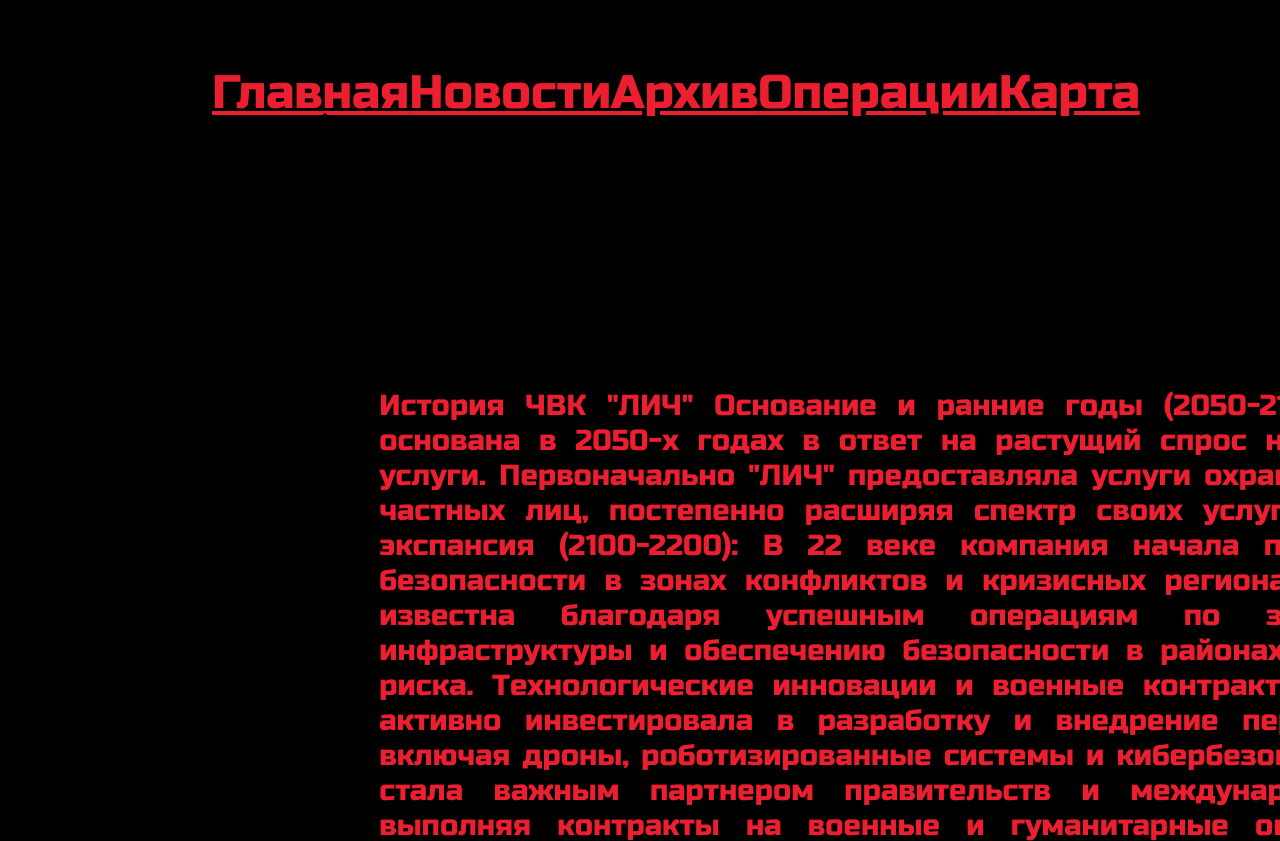
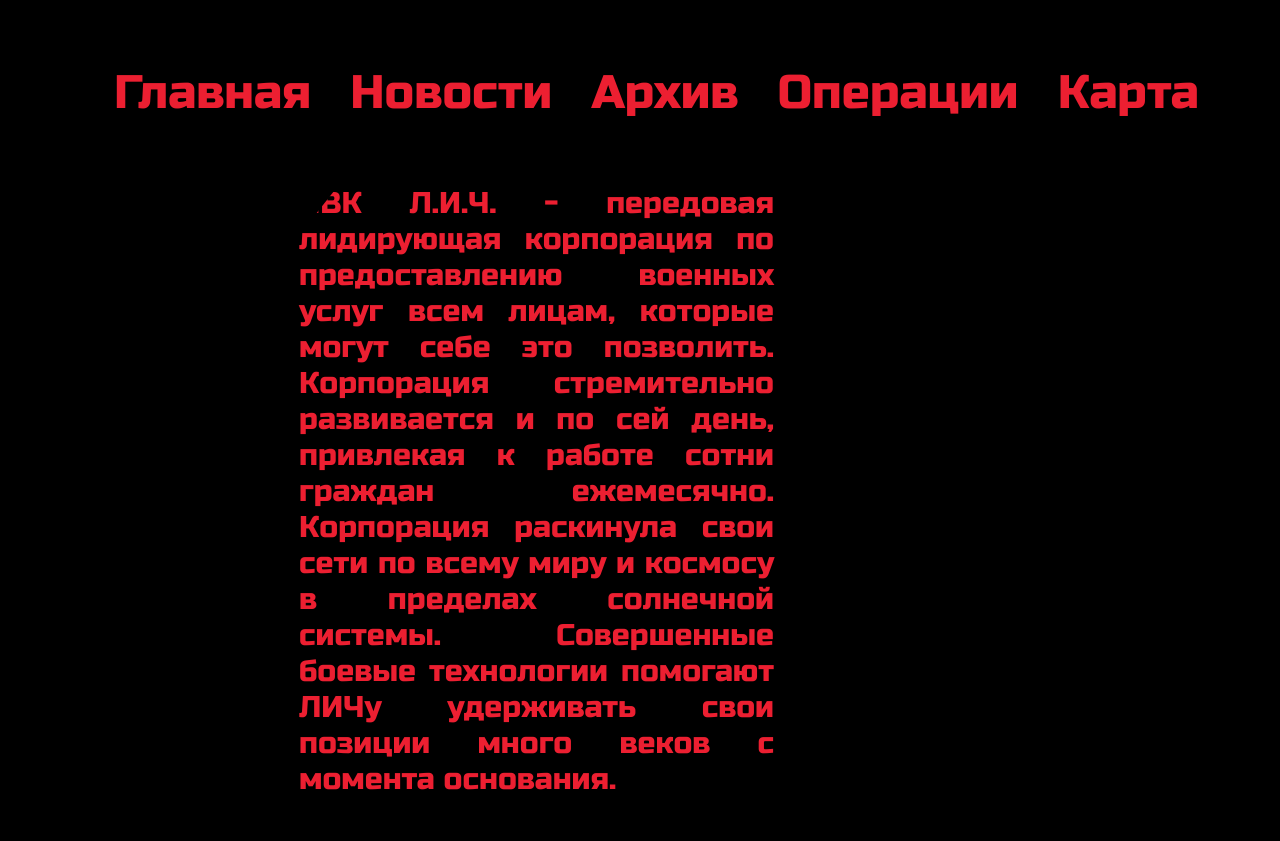
Before and after one commit to Whaleloooool/LICH, a plain HTML site: page index_5_archive.html in a window 1280 px wide. Shown: the top 841 px of the page. Drawn offline with Linux system fonts and the light colour scheme.

Commit message:
Update index_5_archive.html

```diff
--- a/index_5_archive.html
+++ b/index_5_archive.html
@@ -4,32 +4,27 @@
     <meta charset="UTF-8">
     <meta http-equiv="X-UA-Compatible" content="IE=edge">
     <meta name="viewport" content="width=device-width, initial-scale=1.0">
-    <title>PMC LICH ARCHIVE</title>
+    <title>PMC LICH MAIN MENU</title>
     <link href="style_CSS.css" rel="stylesheet" type="text/css">
     <style>
         @import url('https://fonts.googleapis.com/css2?family=Russo+One&display=swap');
-        body {
-            background-image: url(Whaleloooool.github.io/LICH/images/craiyon_224304_futuristic_skyscraper_in_rainy_night_and_cyberpunk_style_and_red_tones);
-            background-position: left bottom;
-            background-size: cover;
-            background-repeat: no-repeat;
-            background-attachment: fixed;
-        }
     </style>
 </head>
 <body>
-    <div class="frame_win" id="archive_id">
+    <div class="fon">
+    <div class="frame_win">
         <div class="header">
             <div class="left_corner"></div>
                 <div class="header_rect">
-                <a href="index_3_main_menu.html" class="main_menu_link">Главная</a>
-                <a href="index_4_news.html" class="news_link">Новости</a>
-                <a href="index_5_archive.html" class="archive_link">Архив</a>
-                <a href="index_6_operations.html" class="operations_link">Операции</a>
-                <a href="index_7_map.html" class="map_link">Карта</a>
-            </div>
+                    <a href="index_3_main_menu.html" class="navig main_menu_link">Главная</a>
+                    <a href="index_4_news.html" class="navig news_link">Новости</a>
+                    <a href="index_5_archive.html" class="navig archive_link">Архив</a>
+                    <a href="index_6_operations.html" class="navig operations_link">Операции</a>
+                    <a href="index_7_map.html" class="navig map_link">Карта</a>
+                </div>
             <div class="right_corner"></div>
         </div>
+
         <div class="left_main_corner"></div>
         <div class="right_main_corner"></div>
         <div class="first_background_image"></div>
@@ -37,61 +32,20 @@
         <div class="third_background_image"></div>
         <div class="four_background_image"></div>
         <div class="main_win">
-            <p class="history_of_LICH">История ЧВК "ЛИЧ"
-
-            Основание и ранние годы (2050-2100):
-
-            Компания была основана в 2050-х годах в ответ на растущий спрос на частные охранные услуги.
-            Первоначально "ЛИЧ" предоставляла услуги охраны для корпораций и частных лиц, постепенно расширяя спектр своих услуг.
-
-            Рост и глобальная экспансия (2100-2200):
-
-            В 22 веке компания начала предоставлять услуги безопасности в зонах конфликтов и кризисных регионах.
-            Корпорация стала известна благодаря успешным операциям по защите критической инфраструктуры и обеспечению безопасности в районах с высоким уровнем риска.
-
-            Технологические инновации и военные контракты (2200-2400):
-
-            "ЛИЧ" активно инвестировала в разработку и внедрение передовых технологий, включая дроны, роботизированные системы и кибербезопасность.
-            Корпорация стала важным партнером правительств и международных организаций, выполняя контракты на военные и гуманитарные операции.
-
-            Укрепление позиций и диверсификация (2400-2600):
-
-            В 25 и 26 веках "ЛИЧ" укрепила свои позиции как ведущий игрок на рынке частных военных услуг, предлагая комплексные решения для обеспечения безопасности.
-            Компания расширила свою деятельность, включив в неё разведывательные услуги, кибервойну и управление инфраструктурой.
-
-            Современная эпоха и адаптация к новым вызовам (2600-2780):
-
-            К 27 веку корпорация "ЛИЧ" адаптировалась к новым вызовам, включая изменения климата, политическую нестабильность и новые формы угроз, такие как биологические и кибернетические атаки.
-            Компания активно использует искусственный интеллект и автономные системы для повышения эффективности своих операций.
-            Деятельность ЧВК "ЛИЧ" в 2780 году
-
-            Военные операции и охрана:
-
-            "ЛИЧ" предоставляет услуги вооруженной охраны и защиты для правительств, корпораций и частных клиентов.
-            Корпорация участвует в миротворческих операциях и обеспечивает безопасность в зонах конфликтов.
-
-            Технологические решения и кибербезопасность:
-
-            "ЛИЧ" разрабатывает и внедряет передовые технологии для кибербезопасности, защиты данных и киберопераций.
-            Компания управляет сетями и инфраструктурой безопасности для критически важных объектов и государственных учреждений.
-
-            Инновации и исследовательская деятельность:
-
-            Корпорация активно инвестирует в исследования и разработки в области военных технологий, включая искусственный интеллект, робототехнику и биотехнологии.
-            "ЛИЧ" сотрудничает с ведущими научными и исследовательскими институтами для создания новых решений в области безопасности.
-
-            Гуманитарные операции и восстановление:
-
-            Помимо военной деятельности, "ЛИЧ" участвует в гуманитарных миссиях, оказывая помощь в зонах стихийных бедствий и гуманитарных кризисов.
-            Корпорация занимается восстановлением инфраструктуры и поддержкой местных сообществ в постконфликтных регионах.
-
-            Глобальное присутствие и партнерства:
-
-            "ЛИЧ" имеет офисы и оперативные базы по всему миру, обеспечивая глобальное присутствие и возможность быстрого реагирования на любые угрозы.
-            Корпорация сотрудничает с международными организациями, правительствами и частным сектором для повышения уровня глобальной безопасности.
-            ЧВК "ЛИЧ" в 2780 году представляет собой высокотехнологичную и многопрофильную корпорацию, играющую ключевую роль в обеспечении безопасности и стабильности в мире.
+            <div class="art_block">
+                <div class="logo_image"></div>
+                <div class="left_corner_art"></div>
+                <div class="oval_art"></div>
+                <div class="right_corner_art"></div>
+            </div>
+            <p class="main_desc_1">ЧВК Л.И.Ч. - передовая лидирующая корпорация по предоставлению военных услуг всем лицам, которые могут себе это позволить.
+                Корпорация стремительно развивается и по сей день, привлекая к работе сотни граждан ежемесячно. Корпорация раскинула свои сети по всему миру и космосу в пределах солнечной системы. Совершенные боевые технологии помогают ЛИЧу удерживать свои позиции много веков с момента основания.
             </p>
+            <p class="main_desc_2">К 2780 году корпорация насчитывает штат до 1000000 сотрудников и готовых к сражению солдат.
+                Для корпорации нет каких либо этических и моральных правил, Главный принципц ЛИЧа - Выполнить заказ быстро, тихо (громко по желанию заказчика) и максимально эффективно, используя для этого все возможные средства.
+                Сила ЛИЧа, следуя уличным слухам, в его неубиваемости. Лишь ЛИЧ может уничтожить себя, но ни один из ныне жывущих людей.</p>
         </div>
+    </div>
     </div>
 </body>
 </html>
```
